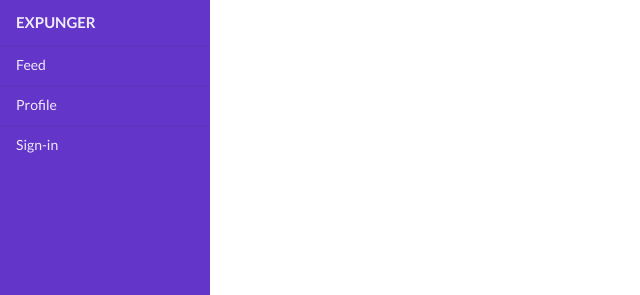
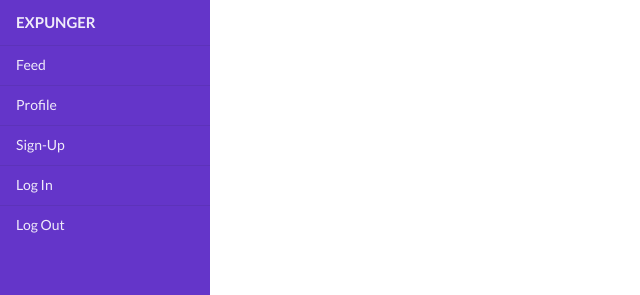
Before and after one commit to cjilbert504/expunger, a React (Create React App) app in the folder expunger-client/: page / in a window 1280 px wide. Shown: the top 295 px of the page, without its empty margins (0-640 px from the left). Built offline with nearby package versions, Linux system fonts and the light colour scheme.

Commit message:
Import Link; set up menu links to use Link component

```diff
--- a/expunger-client/src/components/Menu.js
+++ b/expunger-client/src/components/Menu.js
@@ -1,4 +1,5 @@
 import React from 'react';
+import { Link } from 'react-router-dom';
 
 const Menu = () => {
     return (
@@ -6,9 +7,11 @@ const Menu = () => {
             <div className="item">
                 <h4>EXPUNGER</h4>
             </div>
-            <a className="item">Feed</a>
-            <a className="item">Profile</a>
-            <a className="item">Sign-in</a>
+            <Link to="/feed" className="item">Feed</Link>
+            <Link to="/profile" className="item">Profile</Link>
+            <Link to="signup" className="item">Sign-Up</Link>
+            <Link to="/login" className="item">Log In</Link>
+            <Link to="/lougout" className="item">Log Out</Link>
         </div>
     )
 }
```
